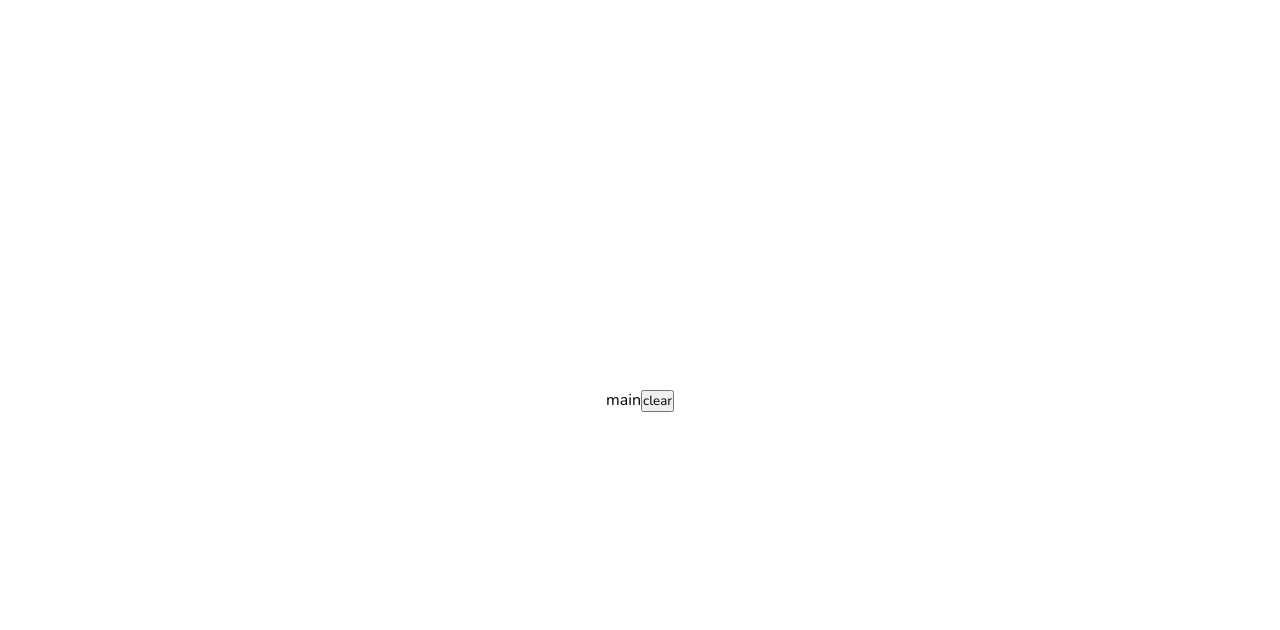
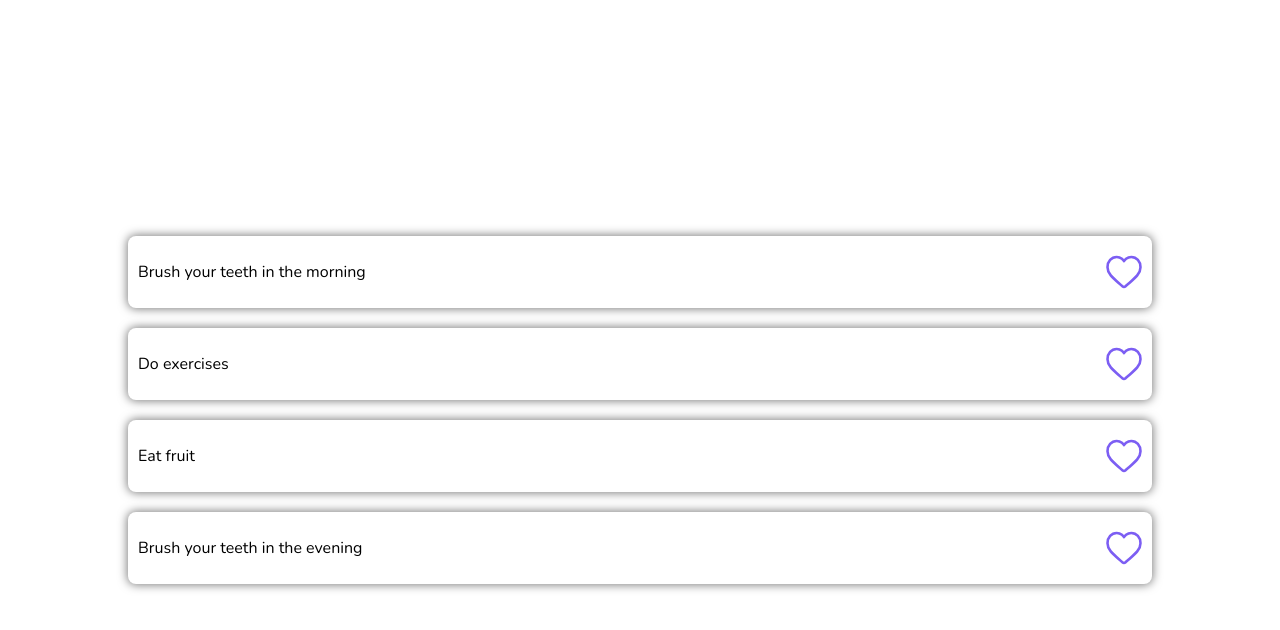
Before and after one commit to artemfun1/healty_webview, a React (Vite) app: page / in a window 1280 px wide. Both pictures are taken after a click on the button "Start". Shown: the top 630 px of the page. Built offline with nearby package versions, Linux system fonts and the light colour scheme.

Commit message:
ready0.1

```diff
--- a/src/App.css
+++ b/src/App.css
@@ -1,35 +1,72 @@
-@import url('https://fonts.googleapis.com/css2?family=Comfortaa:wght@300..700&display=swap');
+@import url("https://fonts.googleapis.com/css2?family=Comfortaa:wght@300..700&display=swap");
 
-
-.font-logo{
-  font-family: 'Comfortaa', cursive;
+.font-logo {
+	font-family: "Comfortaa", cursive;
 	font-weight: 400;
 	font-size: 5rem;
 	position: relative;
 	bottom: 100px;
-  color: #7C5EF3;
+	color: #7c5ef3;
 }
-.svg-logo{
+.svg-logo {
 	position: relative;
 	bottom: 100px;
 }
-.welcome-block{
+.welcome-block {
 	display: flex;
 	flex-direction: column;
 	justify-content: center;
 	align-items: center;
 }
-.welcome-text{
+.welcome-text {
 	font-size: 20px;
+	text-align: center;
 }
-.welcome-button{
-  background-color: #7C5EF3;
+.welcome-button {
+	background-color: #7c5ef3;
 	border-radius: 8px;
 	border: none;
 	height: 52px;
 	width: 80%;
 	position: relative;
-  top: 100px;
-  color:white;
+	top: 120px;
+	color: white;
 	font-size: 20px;
 }
+
+.tasks-block {
+	display: flex;
+	flex-direction: column;
+	justify-content: center;
+	align-items: center;
+	/* background-color: rgb(170, 221, 220); */
+	height: 100%;
+	width: 100%;
+}
+.task {
+	background-color: #fff;
+	width: 80%;
+	height: 72px;
+	margin-top: 20px;
+	border-radius: 8px;
+	box-shadow: 0 0 10px 1px rgba(0, 0, 0, 0.5);
+	display: flex;
+	justify-content: space-between;
+	align-items: center;
+}
+
+.task:active {
+	box-shadow: 0 0 5px 1px rgba(0, 0, 0, 0.5);
+}
+
+.task-name {
+	margin-left: 10px;
+}
+.task-svg {
+	width: 36px;
+	height: 36px;
+	display: flex;
+	justify-content: center;
+	align-items: center;
+	margin-right: 10px;
+}
--- a/src/components/Home.tsx
+++ b/src/components/Home.tsx
@@ -1,5 +1,6 @@
 import { useRef, useState } from "react";
 import { WelcomeTour } from "./WelcomeTour";
+import { TasksPage } from './TasksPage'
 
 function Home() {
 	const [, setIsWelcomeTour] = useState(false);
@@ -11,19 +12,19 @@ function Home() {
 		isWelcomeRef.current = true;
 	}
 
-	function handlerClickClear() {
-		localStorage.clear();
-	}
+	// function handlerClickClear() {
+	// 	localStorage.clear();
+	// }
 
 	if (!isWelcomeRef.current) {
 		return <WelcomeTour setIsWelcomeTour={setIsWelcomeTour}></WelcomeTour>;
 	}
 
 	return (
-		<div>
-			main
-			<button onClick={handlerClickClear}>clear</button>
-		</div>
+		<>
+			<TasksPage/>
+			{/* <button onClick={handlerClickClear}>clear</button> */}
+		</>
 	);
 }
 
--- /dev/null
+++ b/src/components/Task.tsx
@@ -0,0 +1,75 @@
+import { FC, useRef, useState } from "react";
+import { getDate } from "../utils/getDate";
+
+type Props = {
+	name: string;
+};
+
+export const Task: FC<Props> = ({ name }) => {
+	const [, setIsDone] = useState(false);
+
+	const dateNow = getDate();
+	const isTodayRef = useRef(false);
+
+	const LSDateNow = localStorage.getItem(`${name}`);
+	if (LSDateNow) {
+		if (LSDateNow !== dateNow) {
+			isTodayRef.current = false;
+		} else {
+			isTodayRef.current = true;
+		}
+	}
+
+	console.log(LSDateNow);
+
+	function handlerClick() {
+		setIsDone(true);
+		isTodayRef.current = true;
+		localStorage.setItem(`${name}`, `${dateNow}`);
+	}
+
+	const isDoneTask = isTodayRef.current ? (
+		<svg
+			width="36"
+			height="36"
+			viewBox="0 0 36 36"
+			fill="none"
+			xmlns="http://www.w3.org/2000/svg"
+		>
+			<path
+				d="M31.8821 5.93589C30.1738 4.04269 27.8299 3 25.2814 3C23.3765 3 21.632 3.61537 20.0962 4.82889C19.3213 5.44143 18.6191 6.19084 18 7.06553C17.3811 6.1911 16.6787 5.44143 15.9035 4.82889C14.368 3.61537 12.6235 3 10.7186 3C8.17014 3 5.82591 4.04269 4.11765 5.93589C2.42979 7.80697 1.5 10.3631 1.5 13.1339C1.5 15.9856 2.54006 18.5961 4.77301 21.3493C6.77055 23.8121 9.64149 26.3122 12.9661 29.2072C14.1013 30.1958 15.3881 31.3165 16.7243 32.5102C17.0773 32.8261 17.5302 33 18 33C18.4696 33 18.9227 32.8261 19.2752 32.5107C20.6114 31.3167 21.8989 30.1956 23.0346 29.2064C26.3588 26.3119 29.2297 23.8121 31.2272 21.3491C33.4602 18.5961 34.5 15.9856 34.5 13.1336C34.5 10.3631 33.5702 7.80697 31.8821 5.93589Z"
+				stroke="#7C5EF3"
+				strokeWidth="2.6"
+				strokeLinejoin="round"
+			/>
+			<path
+				fillRule="evenodd"
+				clipRule="evenodd"
+				d="M32.3098 8.94901C32.8489 8.47482 32.9015 7.65339 32.4273 7.11429C31.9531 6.5752 31.1317 6.52259 30.5926 6.99678L17.8984 18.1628L13.4774 14.2735C12.9384 13.7992 12.1169 13.8518 11.6427 14.3908C11.1685 14.9299 11.221 15.7513 11.7601 16.2255L16.9971 20.8328C17.21 21.0202 17.467 21.1253 17.7292 21.1507C18.0972 21.2081 18.4871 21.1076 18.7886 20.8424L32.3098 8.94901Z"
+				fill="#7C5EF3"
+			/>
+		</svg>
+	) : (
+		<svg
+			width="36"
+			height="36"
+			viewBox="0 0 36 36"
+			fill="none"
+			xmlns="http://www.w3.org/2000/svg"
+		>
+			<path
+				d="M31.8821 5.9359C30.1738 4.0427 27.8299 3.00001 25.2814 3.00001C23.3765 3.00001 21.632 3.61538 20.0962 4.82889C19.3213 5.44144 18.6191 6.19085 18 7.06554C17.3811 6.1911 16.6787 5.44144 15.9035 4.82889C14.368 3.61538 12.6235 3.00001 10.7186 3.00001C8.17014 3.00001 5.82591 4.0427 4.11765 5.9359C2.42979 7.80697 1.5 10.3631 1.5 13.1339C1.5 15.9856 2.54006 18.5961 4.77301 21.3493C6.77055 23.8121 9.64149 26.3122 12.9661 29.2072C14.1013 30.1958 15.3881 31.3165 16.7243 32.5102C17.0773 32.8261 17.5302 33 18 33C18.4696 33 18.9227 32.8261 19.2752 32.5107C20.6114 31.3167 21.8989 30.1956 23.0346 29.2064C26.3588 26.3119 29.2297 23.8121 31.2272 21.3491C33.4602 18.5961 34.5 15.9856 34.5 13.1336C34.5 10.3631 33.5702 7.80697 31.8821 5.9359Z"
+				stroke="#7C5EF3"
+				strokeWidth="2.6"
+				strokeLinejoin="round"
+			/>
+		</svg>
+	);
+
+	return (
+		<div onClick={handlerClick} className="task">
+			<p className="task-name">{name}</p>
+			<div className="task-svg">{isDoneTask}</div>
+		</div>
+	);
+};
--- /dev/null
+++ b/src/components/TasksPage.tsx
@@ -0,0 +1,15 @@
+import { Task } from './Task'
+
+
+export const TasksPage = () => {
+
+
+  return (
+    <div className='tasks-block'>
+      <Task name={'Brush your teeth in the morning'}/>
+      <Task name={'Do exercises'}/>
+      <Task name={'Eat fruit'}/>
+      <Task name={'Brush your teeth in the evening'}/>
+    </div>
+  )
+}
--- a/src/components/WelcomeTour.tsx
+++ b/src/components/WelcomeTour.tsx
@@ -34,7 +34,7 @@ export const WelcomeTour: FC<Props> = ({ setIsWelcomeTour }) => {
 				/>
 			</svg>
 
-			<p className="welcome-text">Complete tasks every day and get healthy</p>
+			<p className="welcome-text">Complete tasks every day <br/> and get healthy</p>
 			<p className="welcome-text">Tasks are updated every day</p>
 
 			<button className="welcome-button" onClick={handleClick}>
--- /dev/null
+++ b/src/utils/getDate.ts
@@ -0,0 +1,16 @@
+export const getDate = () => {
+	const year: string = "" + new Date().getFullYear();
+	let month: string = new Date().getMonth() + 1 + "";
+	let day: string = "" + new Date().getDate();
+
+	if (month.length === 1) {
+		month = "0" + month;
+	}
+	if (day.length === 1) {
+		day = "0" + day;
+	}
+
+
+	return `${year}${month}${day}`;
+
+};
```
Also changed, not shown: src/assets/image/taskNO.svg (added), src/assets/image/taskYES.svg (added). Lines whose indentation alone changed are shown as unchanged.
